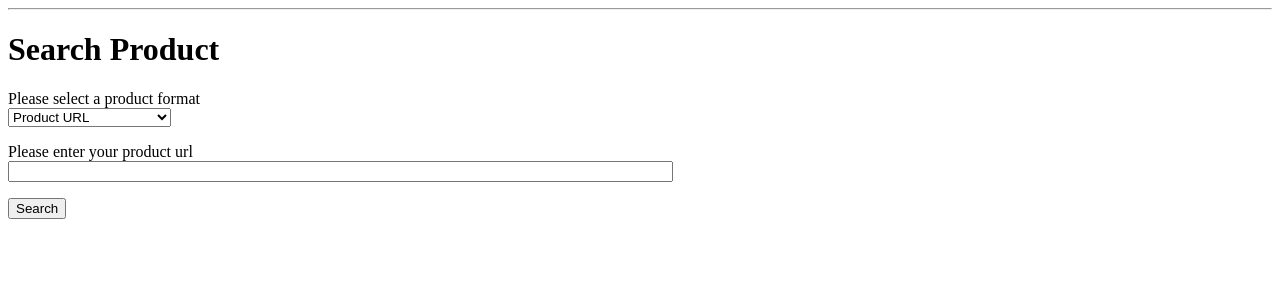
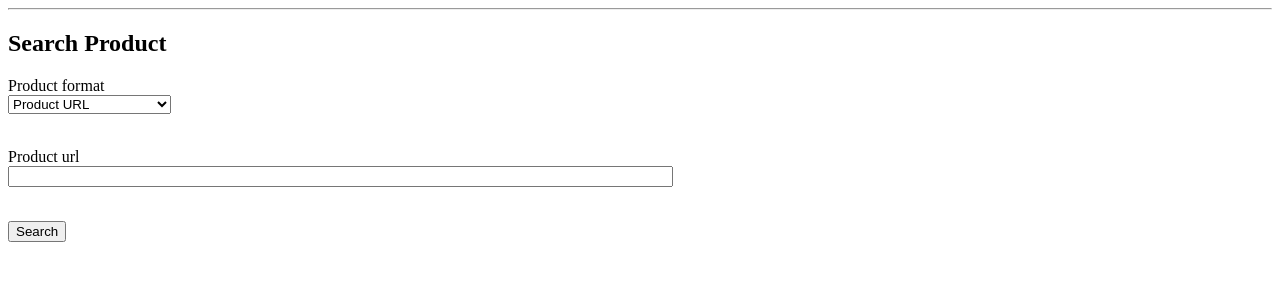
Before and after one commit to vivek-sethia/opapo, a Flask app: page /search in a window 1280 px wide. Shown: the top 300 px of the page. Run offline with Flask 2, Linux system fonts and the light colour scheme; parts of the project's set-up code (start-up, migrations or seed data) failed here and were passed over.

Commit message:
[ui] style changes for search page

```diff
--- a/app/templates/search.html
+++ b/app/templates/search.html
@@ -2,23 +2,29 @@
 {% extends "base.html" %}
 
 {% block content %}
-    <h1>Search Product</h1>
+    <h2>Search Product</h2>
+    <div class="container">
+        <div class="row">
+            <div class="col-sm-6 col-lg-6">
                 <form action="" method="post" name="search">
                     {{ form.hidden_tag() }}
                     <p>
-            Please select a product format<br>
-            {{ form.product_format }}
+                        <div class="col-sm-6 col-lg-6">Product format</div>
+                        <div class="col-sm-6 col-lg-6">{{ form.product_format }}</div>
                         {% for error in form.product_format.errors %}
                             <span style="color: red;">[{{ error }}]</span>
                         {% endfor %}<br>
                     </p>
                     <p>
-            Please enter your product url<br>
-            {{ form.product(size=80) }}
+                        <div class="col-sm-6 col-lg-6">Product url</div>
+                        <div class="col-sm-6 col-lg-6">{{ form.product(size=80) }}</div>
                         {% for error in form.product.errors %}
                             <span style="color: red;">[{{ error }}]</span>
                         {% endfor %}<br>
                     </p>
-        <p><input type="submit" value="Search"></p>
+                    <p><div class="col-sm-6 col-lg-6"><input type="submit" id="search" value="Search"></div></p>
                 </form>
+            </div>
+        </div>
+    </div>
 {% endblock %}
```
Also changed, not shown: app/static/css/app.css (+45 -1 lines), app/static/img/loader.gif (added), app/static/img/yes.png. Lines whose indentation alone changed are shown as unchanged.
